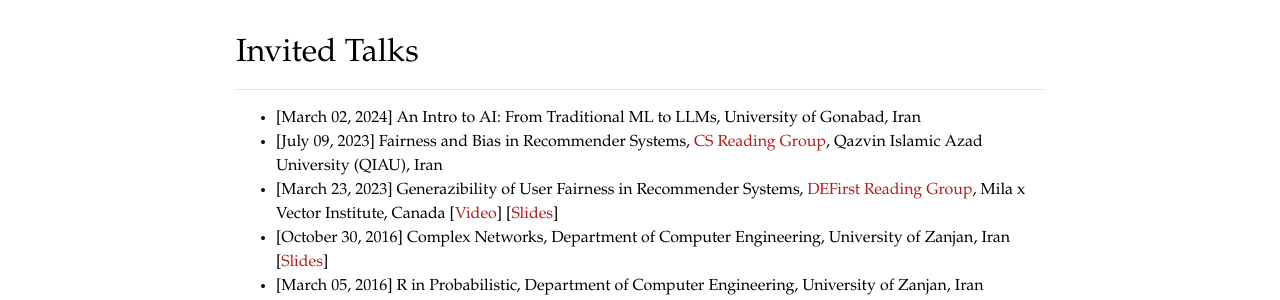
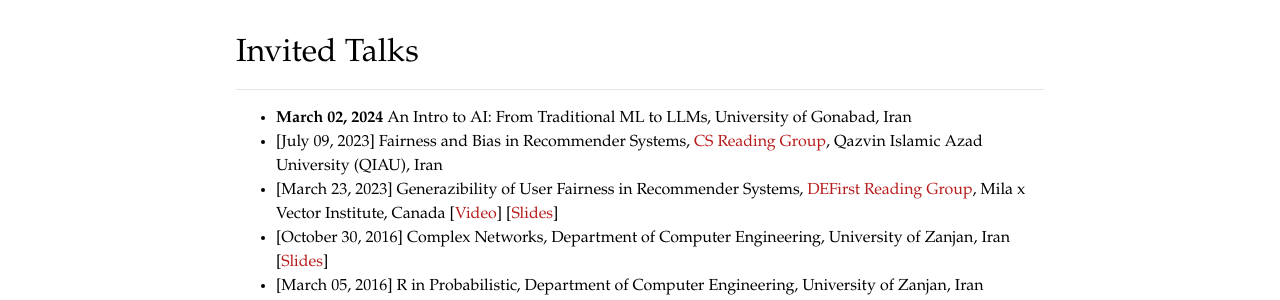
Before and after one commit to rahmanidashti/rahmanidashti.github.io, a Jekyll site: the page built from _pages/services.md, in a window 1280 px wide. Shown: the part 180-480 px from the top of the page. Built offline with Jekyll 4.4.1, drawn with Linux system fonts in a browser that asks for light colours; comment, search, counter and statistics services are not loaded; a style sheet for code colours, icons or effects is not loaded.

Commit message:
Update services.md

```diff
--- a/_pages/services.md
+++ b/_pages/services.md
@@ -9,7 +9,7 @@
 <h2>Invited Talks</h2>
 <hr>
 
-- [March 02, 2024] An Intro to AI: From Traditional ML to LLMs, University of Gonabad, Iran
+- <span class="font-weight-bold">March 02, 2024</span> An Intro to AI: From Traditional ML to LLMs, University of Gonabad, Iran
 - [July 09, 2023] Fairness and Bias in Recommender Systems, <a href="https://sites.google.com/view/cs-reading-group/home">CS Reading Group</a>, Qazvin Islamic Azad University (QIAU), Iran
 - [March 23, 2023] Generazibility of User Fairness in Recommender Systems, <a href="https://noon-cobbler-caa.notion.site/DEFirst-Reading-Group-23c288b0cdc540aea53bf7960754ba21">DEFirst Reading Group</a>, Mila x Vector Institute, Canada [<a href="https://www.youtube.com/watch?v=k4u5rih4zVM">Video</a>] [<a href="https://www.slideshare.net/SaeedRahmani9/generalizibilityfairness-defirst-reading-group">Slides</a>]
 - [October 30, 2016] Complex Networks, Department of Computer Engineering, University of Zanjan, Iran [<a href="https://www.slideshare.net/SaeedRahmani9/introduction-to-complex-networks-77679817">Slides</a>]
```
